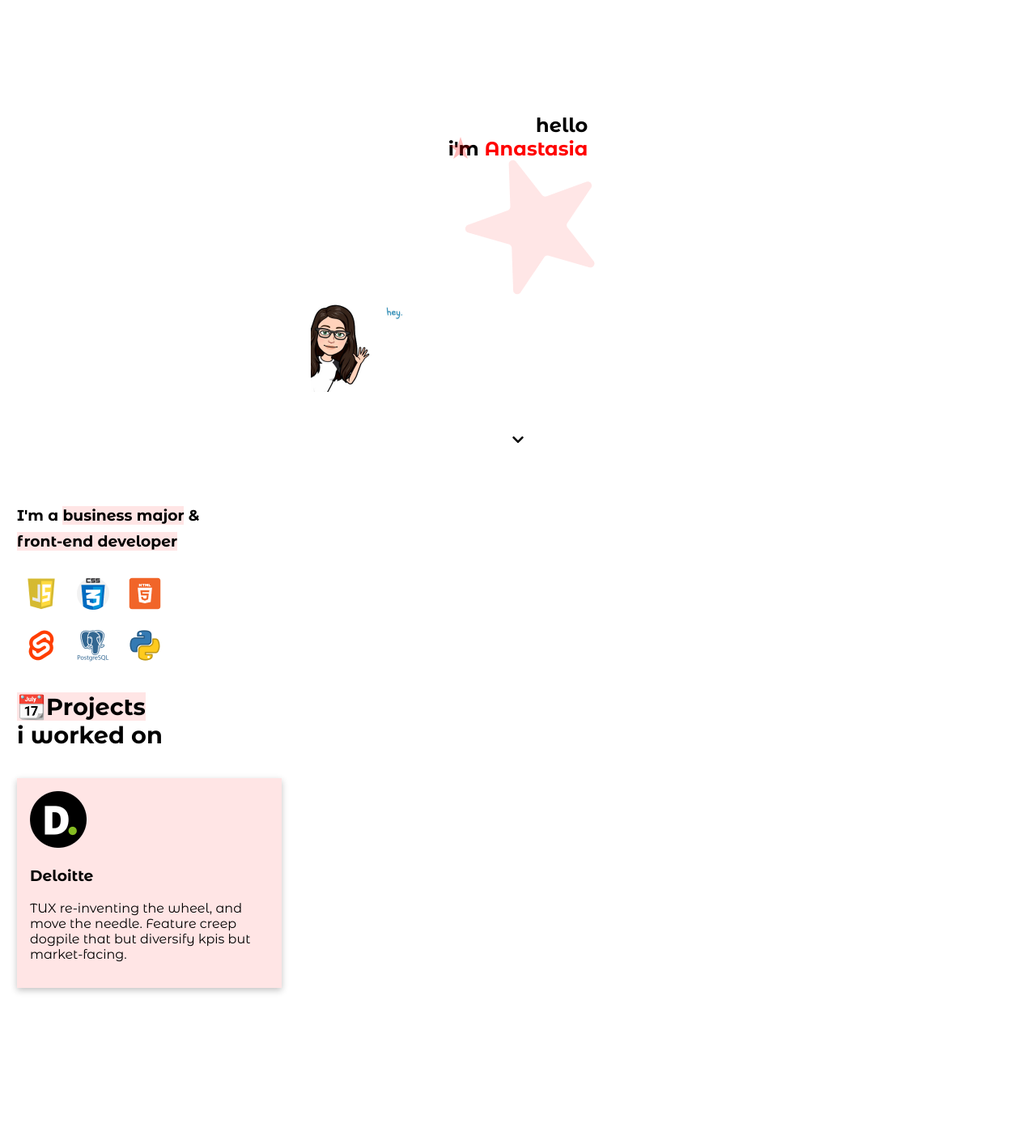
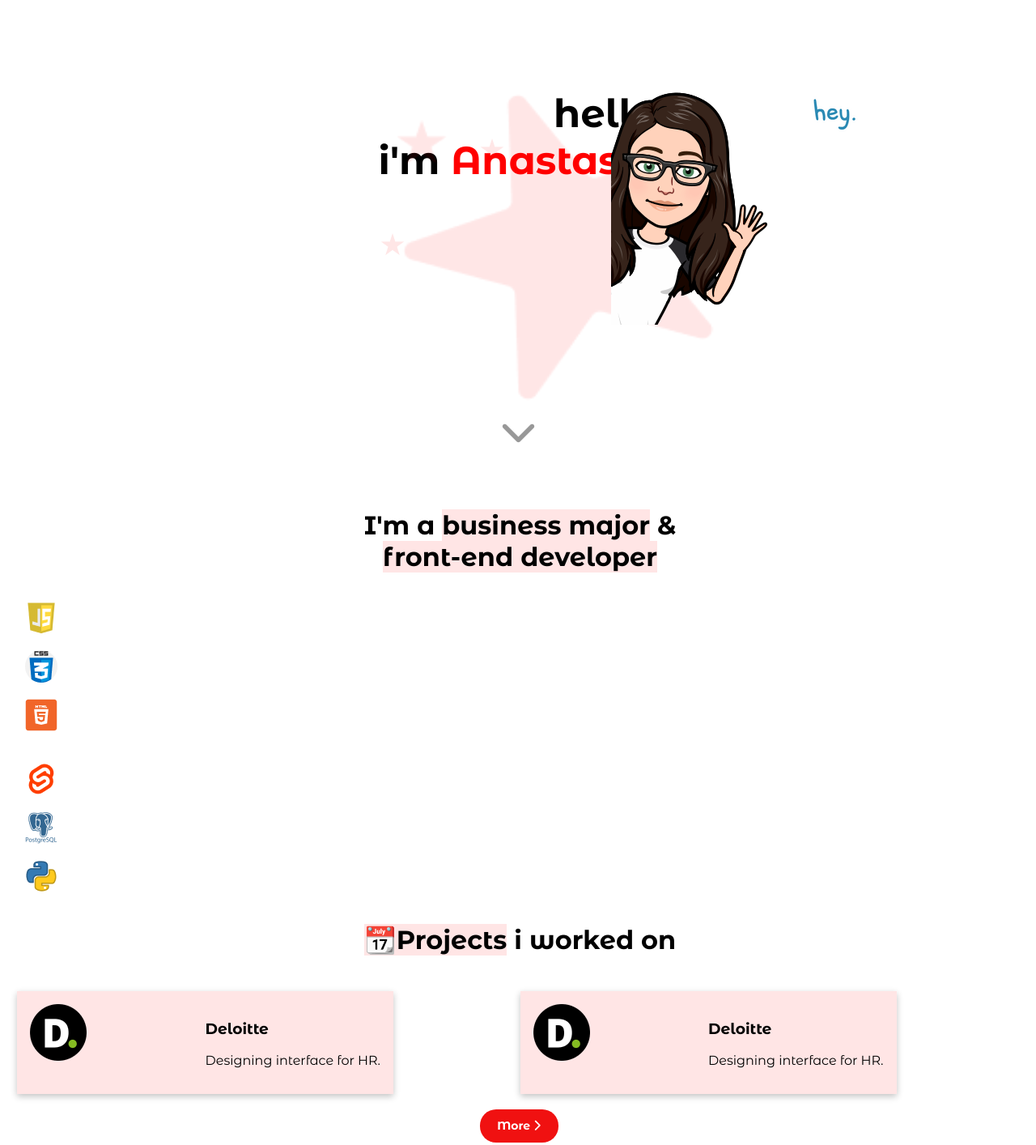
Before and after one commit to AnastasiaDv491/Personal-Portfolio, a website: page index.html in a window 1280 px wide. Shown: the part 247-1661 px from the top of the page at 81% size. Drawn offline with nearby package versions, Linux system fonts and the light colour scheme.

Commit message:
desktop front page update

```diff
--- a/assets/css/styles.css
+++ b/assets/css/styles.css
@@ -6,16 +6,32 @@ body {
   font-family: "Montserrat Alternates", sans-serif;
   margin: 0;
 }
+
+/* UNDER CONSTRUCTION */
+.test {
+  margin-top: 0;
+  position: absolute;
+  top: 200px;
+  font-size: xxx-large;
+  color: steelblue;
+  -webkit-transform: rotate(-40deg);
+}
 html {
   scroll-snap-type: mandatory;
   scroll-snap-points-y: repeat(100vh);
   scroll-snap-type: y mandatory;
 }
+@media screen and (max-width: 768px) {
+  section {
+    scroll-snap-align: start;
+  }
+}
+
 section {
   border-bottom: 1px solid white;
   padding: 1rem;
   height: 100vh;
-  scroll-snap-align: start;
+  /* scroll-snap-align: start; */
   position: relative;
 }
 mark {
@@ -25,13 +41,12 @@ a {
   text-decoration: none !important;
   color: inherit;
 }
-h2 {
-  font-size: 1.5em;
-}
 
-.welcome-text {
+
+.welcome-text-bitmoji > h1 {
   font-weight: bold;
   text-align: right;
+  font-size: 48px;
 }
 .ana-highlight-homepage {
   color: red;
@@ -43,7 +58,6 @@ h2 {
   justify-content: center;
   align-items: center;
   text-align: center;
-  min-height: 100vh;
 }
 .welcome-star-small1,
 .welcome-star-big,
@@ -52,22 +66,49 @@ h2 {
   position: absolute;
 }
 
-@media screen and (max-width: 360px) {
+.welcome-star-small1 {
+  left: 488.6px;
+  top: 395.49px;
+  width: 64px;
+  height: 56px;
+}
+
+.welcome-star-small2 {
+  left: 592.72px;
+  top: 418.23px;
+}
+
+.welcome-star-small3 {
+  left: 470.22px;
+  top: 535.16px;
+}
+
+.welcome-star-big {
+  left: 450px;
+  top: 300px;
+  width: 500px;
+  height: 466px;
+}
+
+@media screen and (max-width: 768px) {
   .welcome-star-big {
     margin: 0;
     left: -150px;
     top: -100px;
+    width: 196px;
+    height: 196px;
   }
   .welcome-star-small1 {
-    top: -80px;
-    right: 100px;
+    top: 87px;
+    left: 20px;
   }
   .welcome-star-small3 {
-    bottom: -90px;
+    top: 40px;
     left: -150px;
   }
   .welcome-star-small2 {
-    top: -100px;
+    top: -150px;
+    left: -100px;
   }
 
   .welcome-stars {
@@ -75,15 +116,41 @@ h2 {
 
     /* left:40px; */
   }
+  .welcome-text-bitmoji > h1 {
+    font-size: 35px;
+  }
 }
 
-@media screen and (max-width: 360px) {
-  body > .welcome-container > .welcome-bitmoji {
+body > .welcome-container > .welcome-text-bitmoji > .anastasia-bitmoji-desktop {
   position: absolute;
-    top: 70%;
-    left: 0;
+  left: 59%;
+  top: 30%;
 }
 
+.anastasia-bitmoji-mobile {
+  display: none;
+}
+
+.arrow-down {
+  position: absolute;
+  bottom: 30px;
+  font-size: 45px;
+  font-style: ;
+}
+@media screen and (max-width: 768px) {
+  body
+    > .welcome-container
+    > .welcome-text-bitmoji
+    > .anastasia-bitmoji-mobile {
+    display: block;
+    position: absolute;
+    left: 0%;
+    top: 70%;
+  }
+
+  .anastasia-bitmoji-desktop {
+    display: none;
+  }
   body > .projects-container {
     margin-left: 10%;
     margin-right: 10%;
@@ -91,41 +158,55 @@ h2 {
   }
 }
 
+/* About me container */
 .lang-icons {
   display: inline-block;
 }
 .lang-icons > img {
   padding: 10px;
+  display: flex;
+  flex-direction: row;
+  justify-content: center;
 }
-.text-about-me {
-  line-height: 200%;
-}
-.welcome-bitmoji {
-  position: absolute;
-  left: 30%;
-  top: 70%;
+.text-about-me > h2{
+
+  font-size: xx-large;
+  text-align: center;
 }
 
-.arrow-down {
-  position: absolute;
-  bottom: 30px;
-  width: 20px;
-  height: 20px;
-}
-
-/* Cards projects
-desktop*/
+/* Cards projects desktop*/
 .about-me-container {
   margin-left: 5px;
+  display: grid;
+  grid-template-columns: 1fr;
+  grid-template-rows: repeat(2, 1fr);
+  grid-column-gap: 0px;
+  grid-row-gap: 0px;
 }
 
 .wrap-projects-worked-on {
-  text-align: left;
-  /* margin-left:10px; */
-  font-size: larger;
+  display: flex;
+  flex-wrap: wrap;
+  flex-direction: row;
+  align-items: center;
+}
+.wrap-projects-worked-on-title {
+  flex: 100%;
+  justify-content: center;
+  display: flex;
+  font-size: xx-large;
+}
+.wrap-projects-worked-on-title >h2{
+  font-size: xx-large;
+}
+.deloitte-card {
+  flex: 50%;
 }
 
-@media (min-width: 40rem) {
+.urban-brussels-card {
+  flex: 50%;
+}
+
 .project-cards {
   color: black;
   display: flex;
@@ -133,16 +214,41 @@ desktop*/
   justify-content: space-between;
 }
 
+@media screen and (max-width: 768px) {
+  .lang-icons{
+    display: block;
+  }
+  .project-cards {
+    display: block;
+  }
+
+  .text-about-me >h2 {
+    line-height: 200%;
+    display: block;
+    font-size
+  }
+
   .card {
     flex: 0 1 calc(50% - 1em);
   }
+  .about-me-container {
+    margin-left: 5px;
+    display: block;
+  }
+  .wrap-projects-worked-on {
+    display: block;
+  }
+  .urban-brussels-card {
+    display: none;
+  }
 }
 
-@media (min-width: 60rem) {
+@media screen and (max-width: 768px) {
   .card {
     flex: 0 1 calc(25% - 1em);
   }
 }
+
 .img-project {
   display: block;
   border: 0;
@@ -152,6 +258,12 @@ desktop*/
 
 .card {
   background-color: rgba(255, 0, 0, 0.1);
+
+  display: grid;
+  grid-template-columns: repeat(2, 1fr);
+  grid-template-rows: 1fr;
+  grid-column-gap: 0px;
+  grid-row-gap: 0px;
   padding: 1rem;
   --tw-space-y-reverse: 0;
   margin-top: calc(0.75rem * calc(1 - var(--tw-space-y-reverse)));
@@ -185,7 +297,7 @@ desktop*/
 .academics-degree {
   color: #f01111;
 }
-@media screen and (max-width: 360px) {
+@media screen and (max-width: 768px) {
   .academics-container {
     padding-top: 2.5rem;
   }
@@ -230,7 +342,7 @@ desktop*/
   align-items: center;
 }
 
-@media screen and ( min-width: 768px) {
+@media screen and (min-width: 768px) {
   /* half-width cells for larger devices */
   .carousel-cell {
     width: 50%;
@@ -244,18 +356,8 @@ desktop*/
   color: red;
 }
 
-/* delete before work */
-.test {
-  margin-top: 0;
-  position: absolute;
-  top: 200px;
-  font-size: xxx-large;
-  color: steelblue;
-  -webkit-transform: rotate(-40deg);
-}
-
 /* PLUS SIZED PHONES */
-@media screen and (max-width: 414px) {
+@media screen and (max-width: 768px) {
   .welcome-star-big {
     margin: 0;
     left: -150px;
@@ -280,7 +382,7 @@ desktop*/
   }
 }
 
-@media screen and (max-width: 414px) {
+@media screen and (max-width: 768px) {
   body > .welcome-container > .welcome-bitmoji {
     position: absolute;
     top: 70%;
@@ -292,10 +394,20 @@ desktop*/
     margin-right: 10%;
     margin-top: 10%;
   }
+
+  .languages-section {
+    margin: 70px 0 0;
   }
 
-.carousel-year{
+  .languages-section-content {
+    display: grid;
+    grid-template-columns: repeat(2, 1fr);
+    grid-template-rows: 1fr;
+  }
+
+  .carousel-year {
     font-size: small;
     margin: 0.5rem 0 0.5rem 0;
     text-decoration: underline;
   }
+}
--- a/assets/js/script.js
+++ b/assets/js/script.js
@@ -1,12 +1,12 @@
 
-// const gra = function(min, max) {
-//     return Math.random() * (max - min) + min;
-// }
-// const init = function(){
-//   let items = document.querySelectorAll('section');
-//   for (let i = 0; i < items.length; i++){
-//     items[i].style.background = randomColor({luminosity: 'light'});
-//   }
-//   cssScrollSnapPolyfill()
-// }
-// init();
+const gra = function(min, max) {
+    return Math.random() * (max - min) + min;
+}
+const init = function(){
+  let items = document.querySelectorAll('section');
+  for (let i = 0; i < items.length; i++){
+    items[i].style.background = randomColor({luminosity: 'light'});
+  }
+  cssScrollSnapPolyfill()
+}
+init();
--- a/index.html
+++ b/index.html
@@ -42,11 +42,11 @@
       media="(prefers-color-scheme: light)"
     />
     <link rel="stylesheet" href="https://unpkg.com/flickity@2/dist/flickity.min.css">
-
+    <script src="https://kit.fontawesome.com/20ba171598.js" crossorigin="anonymous"></script>
   </head>
 
   <body>
-
+   <!-- Emoji and the   hello I'm -->
     <section class="welcome-container">
       <!-- <h1 class="test">📢UNDER CONSTRUCTION📢</h1> -->
       <div class="welcome-stars">
@@ -55,25 +55,26 @@
         <img class="welcome-star-small3" src="/src/small-star.png" />
         <img class="welcome-star-big" src="/src/big-star.png" />
       </div>
-      <div class="welcome-text">
+      <div class="welcome-text-bitmoji">
 
         <h1>
           hello <br />i'm <span class="ana-highlight-homepage">Anastasia</span>
         </h1>
+
+        <img class="anastasia-bitmoji-mobile" src="/src/bitmoji.png" />
+        <img class="anastasia-bitmoji-desktop" src="/src/anastasia-bitmoji-desktop.png" />
       </div>
-      <div class="welcome-bitmoji">
-        <img src="/src/bitmoji.png" />
-      </div>
-      <i class="fa fa-solid fa-chevron-down arrow-down"></i>
+      <i class="fa fa-solid fa-chevron-down arrow-down fa-beat-fade" ></i>
     </section>
 
+    <!-- About me short summary -->
     <section class="about-me-container">
       <div class="text-about-me">
-        <h3>
+        <h2>
           I'm a <mark>business major</mark> & <br />
           <mark>front-end developer </mark>
-        </h3>
-      </div>
+        </h2>
+
         <div class="lang-icons">
           <img src="/src/js.png" alt="Javascript" />
           <img src="/src/css.png" alt="CSS" />
@@ -83,13 +84,16 @@
           <img src="/src/postgres.png" alt="PostGres SQL" />
           <img src="/src/python.png" alt="Python" />
         </div>
+     </div>
 
       <div class="wrap-projects-worked-on">
+        <div class="wrap-projects-worked-on-title">
+          <h2> <mark>📆Projects</mark> i worked on</h2>
+        </div>
 
-        <h2> <mark>📆Projects</mark> <br />i worked on</h2>
-      </div>
-      <div class="project-cards">
+        <div class="project-cards deloitte-card">
           <article class="card">
+            <div>
               <a href="#">
                 <picture class="thumbnail">
                   <img
@@ -97,21 +101,54 @@
                     alt="A banana that looks like a bird"
                   />
                 </picture>
+            </div>
+
               <div class="project-cards-content">
                 <h3>Deloitte</h3>
                 <p>
-                TUX re-inventing the wheel, and move the needle. Feature creep
-                dogpile that but diversify kpis but market-facing.
+                  Designing interface for HR.
                 </p>
               </div>
             </a>
           </article>
+
         </div>
+        <div class="project-cards urban-brussels-card">
+          <article class="card">
+            <div>
+              <a href="#">
+                <picture class="thumbnail">
+                  <img
+                    src="/src/deloitte-logo 1.png"
+                    alt="A banana that looks like a bird"
+                  />
+                </picture>
+            </div>
+
+              <div class="project-cards-content">
+                <h3>Deloitte</h3>
+                <p>
+                  Designing interface for HR.
+                </p>
+              </div>
+            </a>
+          </article>
+
+        </div>
+        <div class="button-more-container">
+          <a href="https://github.com/AnastasiaDv491">
+            <button class="button-more">
+              More <i class="fa fa-solid fa-chevron-right"></i>
+            </button>
+          </a>
+        </div>
+
     </section>
 
     <section>
-      <div class="project-cards">
+      <!-- <div class="project-cards">
         <article class="card">
+          <div>
             <a href="#">
               <picture class="thumbnail">
                 <img
@@ -119,31 +156,18 @@
                   alt="A banana that looks like a bird"
                 />
               </picture>
+          </div>
+
             <div class="project-cards-content">
               <h3>Urban Brussels</h3>
               <p>
-                TUX re-inventing the wheel, and move the needle. Feature creep
-                dogpile that but diversify kpis but market-facing.
+                Dashboard application for Brussels Heritage.
               </p>
             </div>
           </a>
         </article>
-        <!--
-        <article class="card">
-          <p>content for card three</p>
-        </article>
 
-        <article class="card">
-          <p>content for card four</p>
-        </article> -->
-        <div class="button-more-container">
-          <a href="https://github.com/AnastasiaDv491">
-            <button class="button-more">
-              More <i class="fa fa-solid fa-chevron-right"></i>
-            </button>
-          </a>
-        </div>
-      </div>
+      </div> -->
 
       <div class="academics-container">
         <div class="academics-text">
@@ -161,28 +185,22 @@
           <p class="academics-program-title">Information Management</p>
         </div>
       </div>
+
+      <div class="languages-section">
+        <h2>
+          <mark>Languages</mark>  i know
+        </h2>
+        <div class="languages-section-content">
+          <p>🇷🇺 Native</p>
+          <p>🇩🇪 Advanced</p>
+          <p>🇳🇱 Advanced</p>
+          <p>🇫🇷 Beginner</p>
+        </div>
+      </div>
     </section>
-
-    <!-- <section class="altTL">
-
-        <div class="altEV right">
-          <strong>2021-2022</strong>
-          <p class="etxt">Evil Cates invaded planet Doge.</p>
-        </div>
-        <div class="altEV right">
-          <p class="etxt">Cates ate Doge food.</p>
-        </div>
-        <div class="altEV right">
-          <p class="etxt">Cates took over the Doge beds.</p>
-        </div>
-        <div class="altEV right">
-          <p class="etxt">Hoomans to the rescue.</p>
-        </div>
-
-
-    </section> -->
+<!-- Countries -->
     <section>
-      <div class="wrap-projects-worked-on">
+      <div >
 
         <h2> <mark>Countries</mark> i lived/worked in</h2>
       </div>
@@ -223,6 +241,8 @@
         </div>
 
       </div>
+
+
     </section>
 
     <section>
--- /dev/null
+++ b/package.json
@@ -0,0 +1,6 @@
+{
+  "dependencies": {
+    "css-scroll-snap-polyfill": "^0.1.2",
+    "randomcolor": "^0.6.2"
+  }
+}
```
Also changed, not shown: src/anastasia-bitmoji-desktop.png (added), 2 other files. Lines whose indentation alone changed are shown as unchanged.
